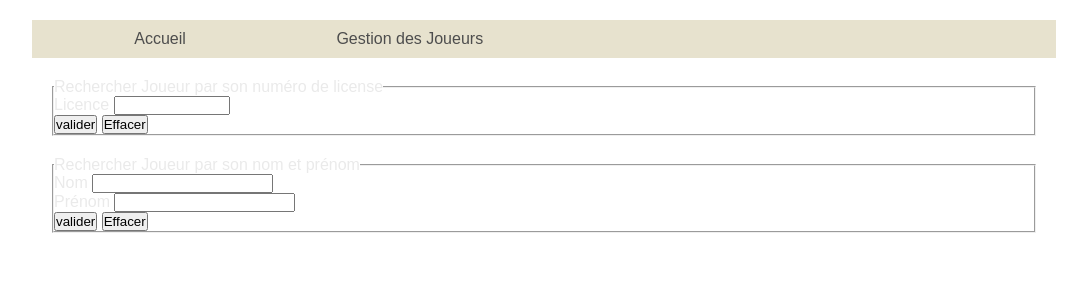
After one commit to Govagnoli/Gestion_Equipe_Foot, a PHP site: page /Pages/RechercheJoueur.php in a window 1280 px wide. The commit adds this page. Shown: the top 300 px of the page, without its empty margins (96-1183 px from the left). Run offline with PHP 8.4, Linux system fonts and the light colour scheme.

Commit message:
Add files via upload

```diff
--- a/www/Foot_Management/Pages/ModificationJoueur.php
+++ b/www/Foot_Management/Pages/ModificationJoueur.php
@@ -28,7 +28,7 @@
 		<header>
 			<nav>
 			  	<ul>
-			  		<li><a href="../../index.html">Accueil</a></li>
+			  		<li><a href="../index.html">Accueil</a></li>
 		    		<li class="deroulant"><a href="#">Gestion des Joueurs &ensp;</a>
 		      		<ul class="sous">
 				        <li><a href="./RechercheJoueur.html">Rechercher un joueur</a></li>
--- /dev/null
+++ b/www/Foot_Management/Pages/RechercheJoueur.php
@@ -0,0 +1,46 @@
+<!DOCTYPE HTML>
+<html>
+	<head>
+		<meta charset="utf-8">
+		<title>Gestion Joueurs</title>
+		<link rel="stylesheet" type="text/css" href="../CSS/Style.css">
+        <title></title>
+	</head>
+	<body>
+		<header>
+			<nav>
+			  	<ul>
+			  		<li><a href="../index.html">Accueil</a></li>
+		    		<li class="deroulant"><a href="#">Gestion des Joueurs &ensp;</a>
+		      		<ul class="sous">
+				        <li><a href="./RechercheJoueur.html">Rechercher un joueur</a></li>
+				        <li><a href="./AjoutJoueur.html">Ajouter un joueur</a></li>
+			      	</ul>
+			    	</li>
+			    </ul>
+			</nav>
+		</header>
+
+		<div class="FormulaireRecherJoueur">
+			<fieldset>
+			<legend>Rechercher Joueur par son numéro de license</legend>
+			<form action="ModificationJoueur.php" method="post">
+				<p>Licence <input type="number" min="0000000000" max="9999999999" step="1" name ="Licence"/></p>
+				<input type="submit" name ="valider" value ="valider">
+                <input type="reset" name = "reset" value ="Effacer">
+			</form>
+		</fieldset>
+		</div>
+		<div class="FormulaireRecherJoueur">
+			<fieldset>
+			<legend>Rechercher Joueur par son nom et prénom</legend>
+			<form action="ModificationJoueur.php" method="post">
+				<p>Nom <input type="text"  name ="Nom"/></p>
+				<p>Prénom <input type="text" name ="Prenom"/></p>
+				<input type="submit" name ="valider" value ="valider">
+                <input type="reset" name = "reset" value ="Effacer">
+			</form>
+		</fieldset>
+		</div>
+	</body>
+</html>
```
Also changed, not shown: www/Foot_Management/index.php (added, +24 -0 lines).
